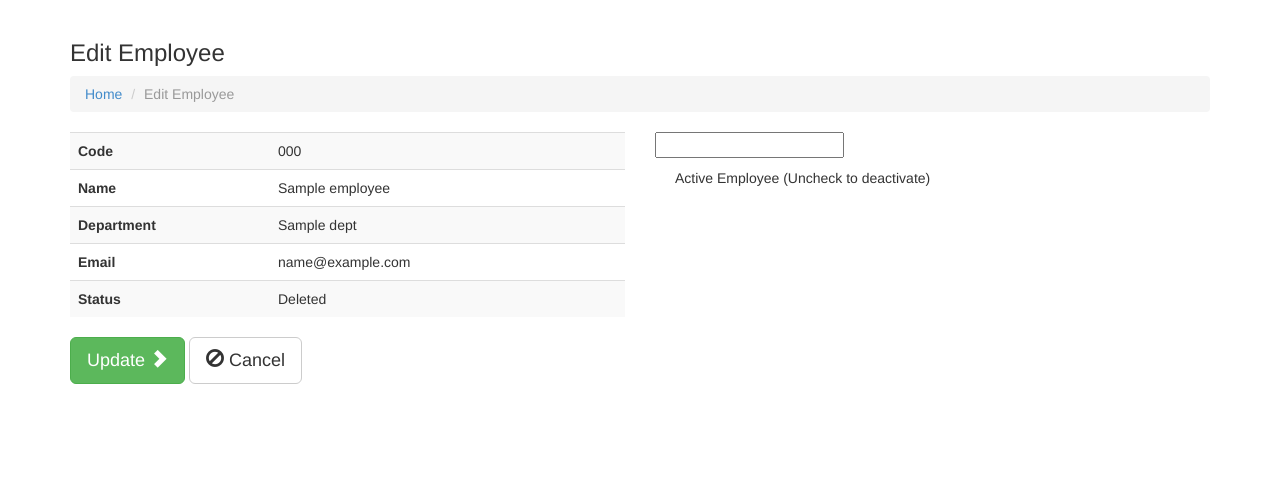
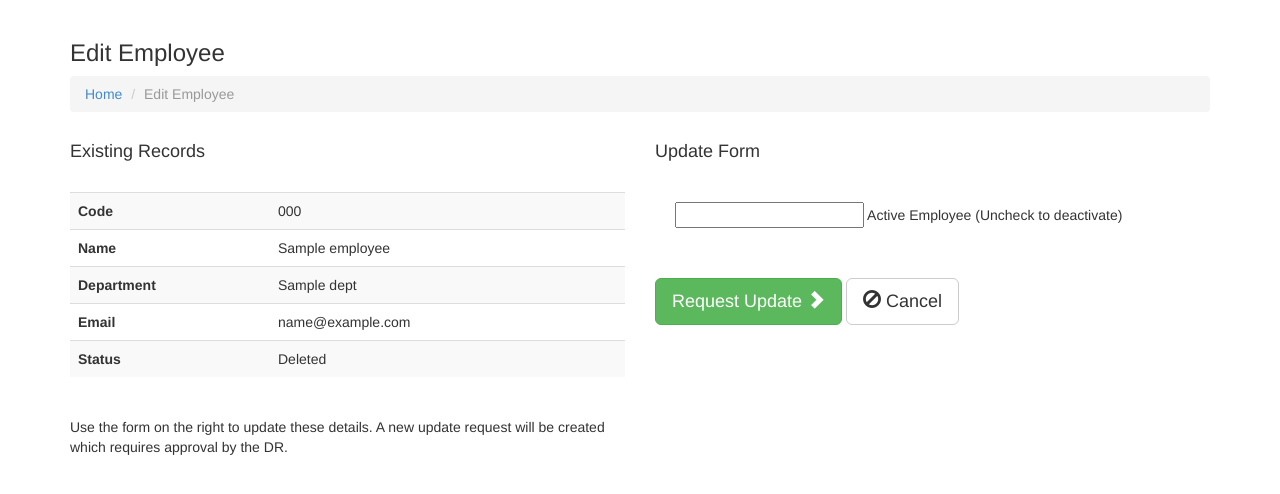
Before and after one commit to xaneem/lms, a Django app: template leave/templates/leave/edit_employee.html in a window 1280 px wide. Shown: the part 52-546 px from the top of the page. Run offline with Django 3.2, Linux system fonts and the light colour scheme; the template is opened without the code that fills it: most values are stand-ins (such as "Sample title", 1, 10 or a date in 2020); form fields are guessed from the names that the template uses; some libraries are stand-ins or nearby versions.

Commit message:
UI change for Edit, minor notes

```diff
--- a/leave/templates/leave/edit_employee.html
+++ b/leave/templates/leave/edit_employee.html
@@ -31,7 +31,7 @@
 
             <div class="row">
                 <div class="col-md-6">
-
+                    <h4>Existing Records</h4><br>
                     <table class="table table-striped">
                         <tbody>
                             <tr>
@@ -63,31 +63,30 @@
                         </tbody>
                     </table>
 
-
+                    <br>
+                    <p>Use the form on the right to update these details. A new update request will be created which requires approval by the DR.</p>
 
                 </div>
                 <div class="col-md-6">
-
+                   <h4>Update Form</h4><br>
                     {% bootstrap_field form.new_name %}
                     {% bootstrap_field form.new_email %}
                     {% bootstrap_field form.new_dept %}
-                    {{ form.new_is_active }}
-                      <div class="checkbox">
+                    <div class="checkbox">
                         <label>
-
-                            Active Employee (Uncheck to deactivate)
+                        {{ form.new_is_active }} Active Employee (Uncheck to deactivate)
                         </label>
                     </div>
+                    <br>
 
                     {% bootstrap_field form.note %}
                     <br>
 
+                    <button type="submit" class="btn btn-success btn-lg">Request Update <i class="glyphicon glyphicon-chevron-right"></i></button>
+                    <a href="javascript:history.back();" class="btn btn-default btn-lg"><i class="glyphicon glyphicon-ban-circle"></i> Cancel</a>
 
                 </div>
             </div>
-
-            <button type="submit" class="btn btn-success btn-lg">Update <i class="glyphicon glyphicon-chevron-right"></i></button>
-            <a href="javascript:history.back();" class="btn btn-default btn-lg"><i class="glyphicon glyphicon-ban-circle"></i> Cancel</a>
         </form>
 
     </div>
--- a/leave/templates/leave/user_guide.html
+++ b/leave/templates/leave/user_guide.html
@@ -438,6 +438,11 @@ START NOTE TO AJNAS:
 *Edit Employee:
     -When new edit is made, automatically open the corresponding Action page. (In current case, it shows confirmation and displays old details in the form again, that is confusing.)
 
+    -UI: New dept to New department
+         Note to Note to DR
+         Should we make note a textarea?
+
+
 *Action Detail Page
     -Add a Cancel Action feature. If Cancel Action is used, we need a confirmation, and then the Action is permanently deleted.
 
```
